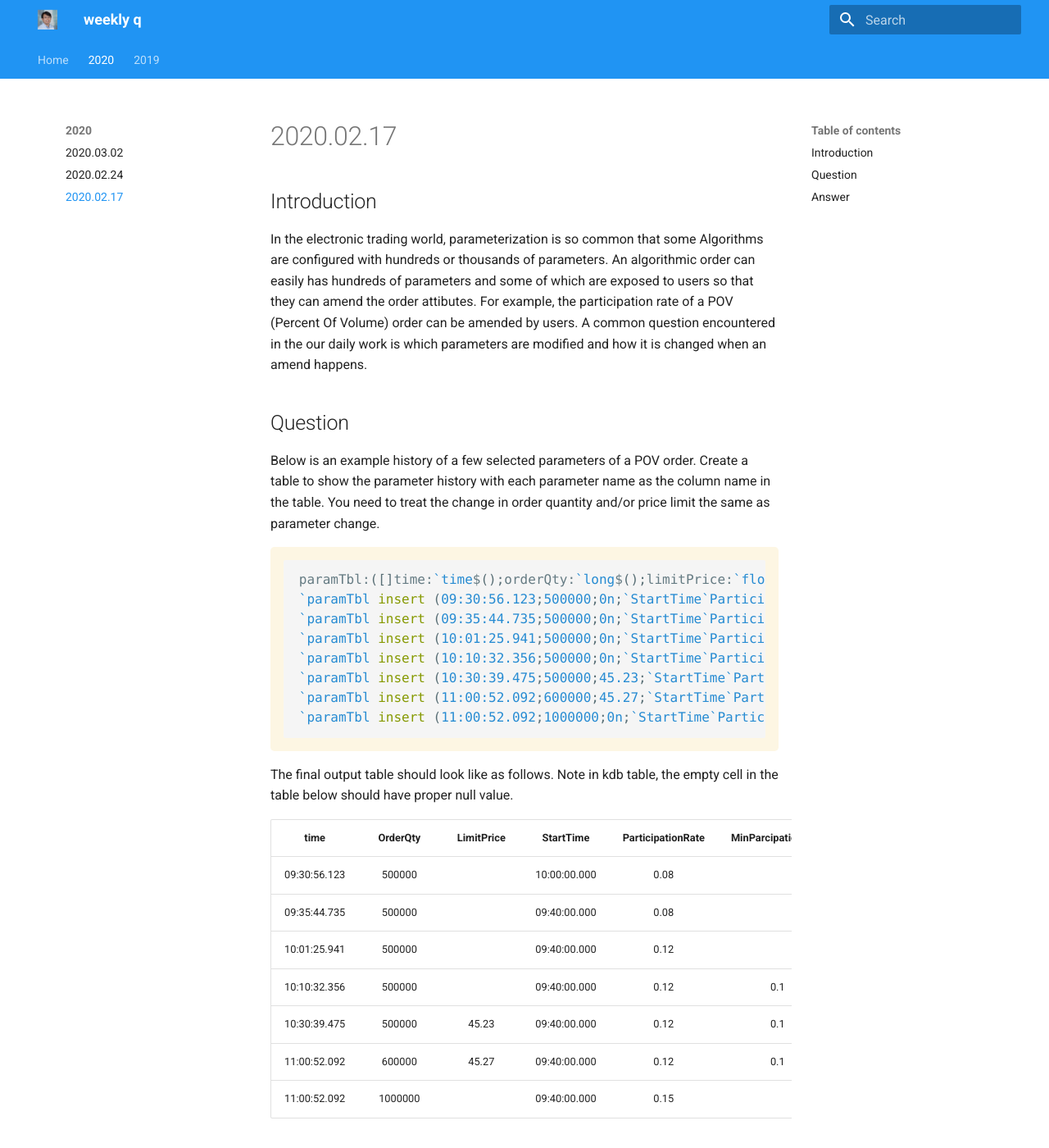
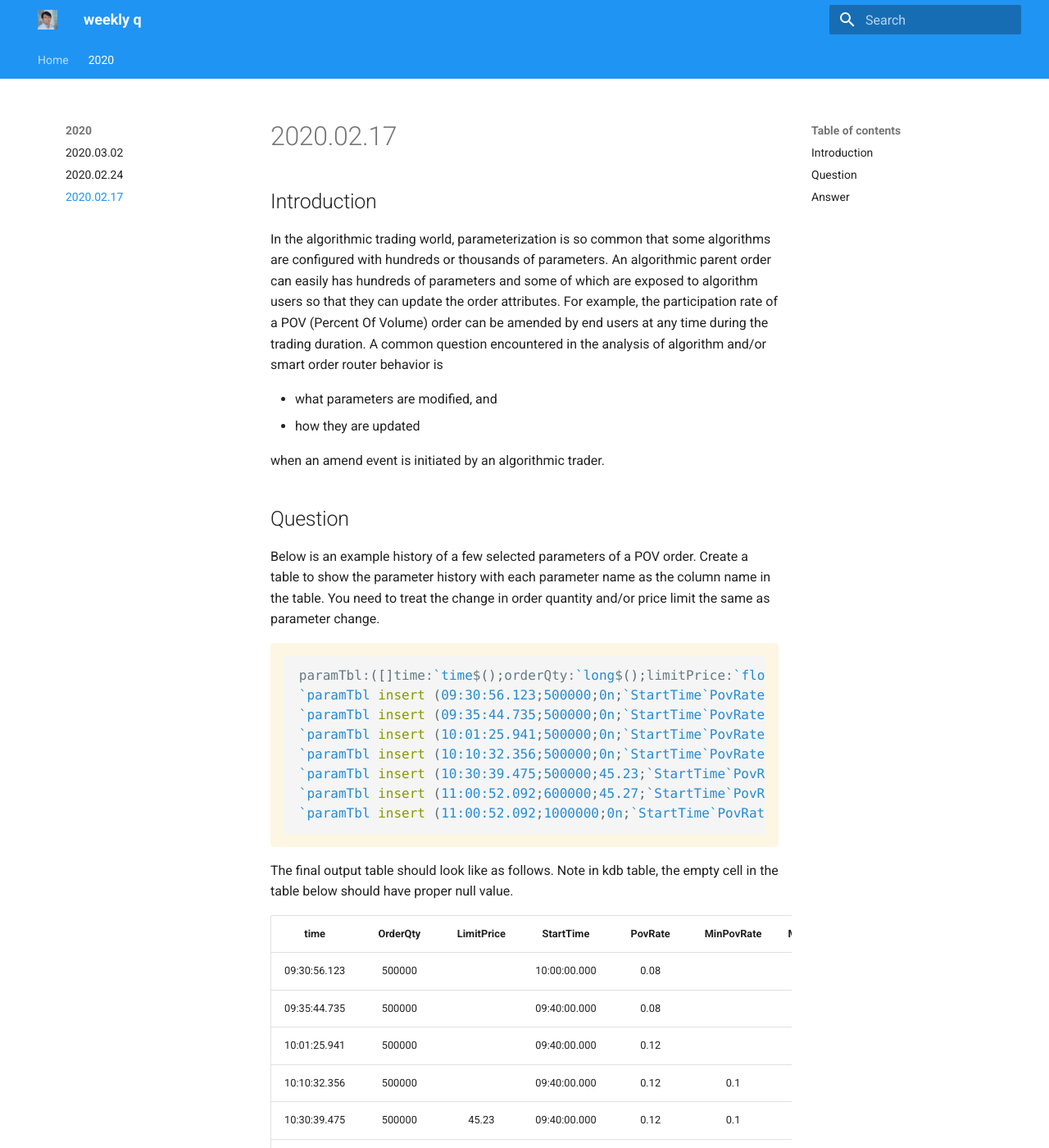
Before and after one commit to dpkwhan/weeklyq, an MkDocs documentation site: the page built from docs/2020/2020.02.17.md, in a window 1280 px wide and 1400 px high. Shown: the whole window at 82% size. Built offline with MkDocs 1.6.1 and Material for MkDocs 9.7.7, drawn with Linux system fonts in a browser that asks for light colours; nearby versions of some CDN libraries; comment, search, counter and statistics services are not loaded; some of the changed text lies outside the part shown.

Commit message:
Minor update to improve the wording

````diff
--- a/docs/2020/2020.02.17.md
+++ b/docs/2020/2020.02.17.md
@@ -1,11 +1,15 @@
 ## Introduction
 
-In the electronic trading world, parameterization is so common that some Algorithms are configured
-with hundreds or thousands of parameters. An algorithmic order can easily has hundreds of parameters
-and some of which are exposed to users so that they can amend the order attibutes. For example, the
-participation rate of a POV (Percent Of Volume) order can be amended by users. A common question
-encountered in the our daily work is which parameters are modified and how it is changed when an
-amend happens.
+In the algorithmic trading world, parameterization is so common that some algorithms are configured with hundreds
+or thousands of parameters. An algorithmic parent order can easily has hundreds of parameters and some of which are
+exposed to algorithm users so that they can update the order attributes. For example, the participation rate of a POV
+(Percent Of Volume) order can be amended by end users at any time during the trading duration. A common question
+encountered in the analysis of algorithm and/or smart order router behavior is
+
+- what parameters are modified, and
+- how they are updated
+
+when an amend event is initiated by an algorithmic trader.
 
 ## Question
 
@@ -15,53 +19,52 @@ treat the change in order quantity and/or price limit the same as parameter chan
 
 ```q
 paramTbl:([]time:`time$();orderQty:`long$();limitPrice:`float$();params:());
-`paramTbl insert (09:30:56.123;500000;0n;`StartTime`ParticipationRate!(10:00:00.000;0.08));
-`paramTbl insert (09:35:44.735;500000;0n;`StartTime`ParticipationRate!(09:40:00.000;0.08));
-`paramTbl insert (10:01:25.941;500000;0n;`StartTime`ParticipationRate!(09:40:00.000;0.12));
-`paramTbl insert (10:10:32.356;500000;0n;`StartTime`ParticipationRate`MinParcipationRate`MaxParcipationRate!(09:40:00.000;0.12;0.10;0.14));
-`paramTbl insert (10:30:39.475;500000;45.23;`StartTime`ParticipationRate`MinParcipationRate`MaxParcipationRate!(09:40:00.000;0.12;0.10;0.14));
-`paramTbl insert (11:00:52.092;600000;45.27;`StartTime`ParticipationRate`MinParcipationRate`MaxParcipationRate!(09:40:00.000;0.12;0.10;0.14));
-`paramTbl insert (11:00:52.092;1000000;0n;`StartTime`ParticipationRate!(09:40:00.000;0.15));
+`paramTbl insert (09:30:56.123;500000;0n;`StartTime`PovRate!(10:00:00.000;0.08));
+`paramTbl insert (09:35:44.735;500000;0n;`StartTime`PovRate!(09:40:00.000;0.08));
+`paramTbl insert (10:01:25.941;500000;0n;`StartTime`PovRate!(09:40:00.000;0.12));
+`paramTbl insert (10:10:32.356;500000;0n;`StartTime`PovRate`MinPovRate`MaxPovRate!(09:40:00.000;0.12;0.10;0.14));
+`paramTbl insert (10:30:39.475;500000;45.23;`StartTime`PovRate`MinPovRate`MaxPovRate!(09:40:00.000;0.12;0.10;0.14));
+`paramTbl insert (11:00:52.092;600000;45.27;`StartTime`PovRate`MinPovRate`MaxPovRate!(09:40:00.000;0.12;0.10;0.14));
+`paramTbl insert (11:00:52.092;1000000;0n;`StartTime`PovRate!(09:40:00.000;0.15));
 ```
 
 The final output table should look like as follows. Note in kdb table, the empty cell in the table below should have
 proper null value.
 
-|     time     | OrderQty | LimitPrice |  StartTime   | ParticipationRate | MinParcipationRate | MaxParcipationRate |
-|:------------:|:--------:|:----------:|:------------:|:-----------------:|:------------------:|:------------------:|
-| 09:30:56.123 |  500000  |            | 10:00:00.000 |       0.08        |                    |                    |
-| 09:35:44.735 |  500000  |            | 09:40:00.000 |       0.08        |                    |                    |
-| 10:01:25.941 |  500000  |            | 09:40:00.000 |       0.12        |                    |                    |
-| 10:10:32.356 |  500000  |            | 09:40:00.000 |       0.12        |        0.1         |        0.14        |
-| 10:30:39.475 |  500000  |   45.23    | 09:40:00.000 |       0.12        |        0.1         |        0.14        |
-| 11:00:52.092 |  600000  |   45.27    | 09:40:00.000 |       0.12        |        0.1         |        0.14        |
-| 11:00:52.092 | 1000000  |            | 09:40:00.000 |       0.15        |                    |                    |
+|     time     | OrderQty | LimitPrice |  StartTime   | PovRate | MinPovRate | MaxPovRate |
+|:------------:|:--------:|:----------:|:------------:|:-------:|:----------:|:----------:|
+| 09:30:56.123 |  500000  |            | 10:00:00.000 |  0.08   |            |            |
+| 09:35:44.735 |  500000  |            | 09:40:00.000 |  0.08   |            |            |
+| 10:01:25.941 |  500000  |            | 09:40:00.000 |  0.12   |            |            |
+| 10:10:32.356 |  500000  |            | 09:40:00.000 |  0.12   |    0.1     |    0.14    |
+| 10:30:39.475 |  500000  |   45.23    | 09:40:00.000 |  0.12   |    0.1     |    0.14    |
+| 11:00:52.092 |  600000  |   45.27    | 09:40:00.000 |  0.12   |    0.1     |    0.14    |
+| 11:00:52.092 | 1000000  |            | 09:40:00.000 |  0.15   |            |            |
 
 ## Answer
 
-The answer below shows a few tips about dictionary manipulation:
+The answer below shows a few tips on dictionary manipulation:
 
-- Use ``raze`` to merge multiple dictionaries into a single dictionary
+- Use ``raze`` to merge a list of dictionaries with values of possible different types into a single dictionary
 - Find the proper null values for each dictionary key
-- Merge two dictionaries with comma
+- Merge two dictionaries with join operator
 - Merge two tables side by side
 
 ```q
-flattenParams:{[paramTbl]
-    / Merge all parameter into a single dictionary so as to get a full list of parameter names
-    allParams:raze exec params from paramTbl;
+{[paramTbl]
+  / Merge all parameters into a single dictionary so as to get a full list of parameter names
+  allParams:raze exec params from paramTbl;
 
-    / Find the null value for each parameter name
-    nullValues:(key allParams)!(enlist each value allParams)[;1];
+  / Find the null value for each parameter name
+  nullValues:(key allParams)!(enlist each value allParams)[;1];
 
-    / Create a table of "parameter" change history of order qty and limit price
-    params1:select time,OrderQty:orderQty,LimitPrice:limitPrice from paramTbl;
+  / Create a table of "parameter" change history of order qty and limit price
+  params1:select time,OrderQty:orderQty,LimitPrice:limitPrice from paramTbl;
 
-    / Set a proper null value to parameters that are not present
-    params2:exec {x,y}[nullValues;] each params from paramTbl;
+  / Set a proper null value to parameters that are not present
+  params2:exec {x,y}[nullValues;] each params from paramTbl;
 
-    / Combine the normal parameters with the pseudo parameters
-    params1,'params2
-  };
-flattenParams[paramTbl]
+  / Combine the normal parameters with the pseudo parameters
+  params1,'params2
+}[paramTbl]
 ```
--- a/mkdocs.yml
+++ b/mkdocs.yml
@@ -65,6 +65,3 @@ nav:
       - 2020/2020.03.02.md
       - 2020/2020.02.24.md
       - 2020/2020.02.17.md
-  - 2019:
-      - 2019/2019.12.30.md
-      - 2019/2019.12.23.md
````
